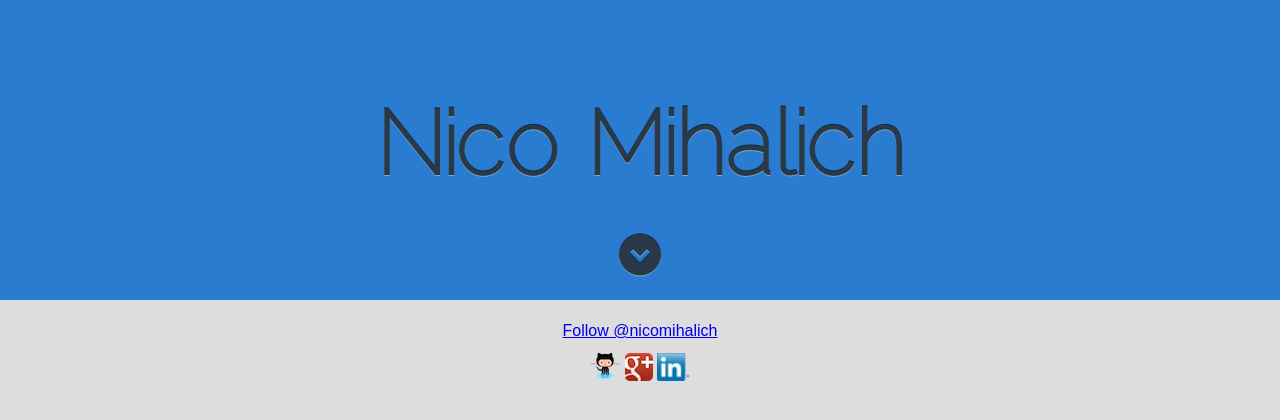
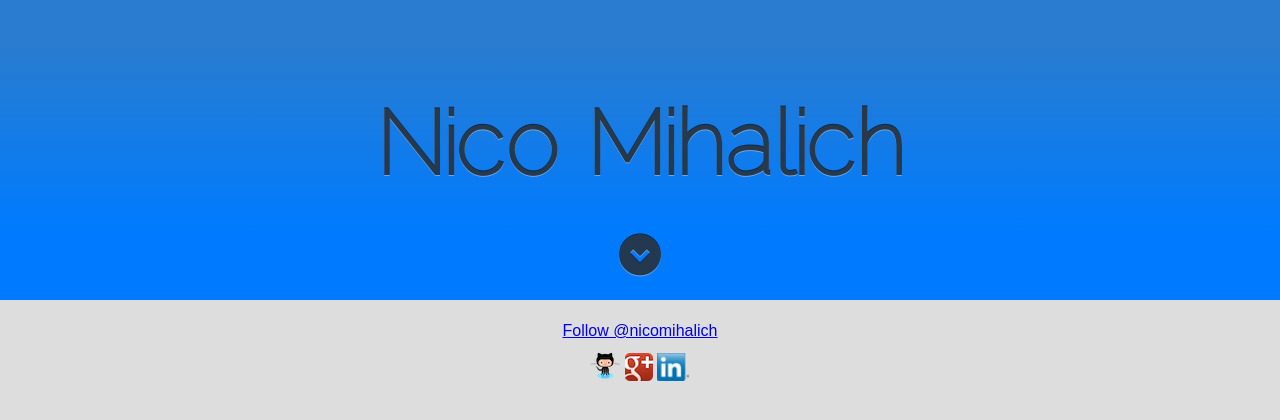
Before and after one commit to nicomihalich/website, a PHP site: page / in a window 1280 px wide. Shown: the top 420 px of the page. Run offline with PHP 8.4, Linux system fonts and the light colour scheme; some libraries are stand-ins or nearby versions.

Commit message:
gradient and updated info

```diff
--- a/css/main.css
+++ b/css/main.css
@@ -467,7 +467,19 @@ body {
 }
 
 header {
-  background: #297ccf;
+  background-image: linear-gradient(bottom, rgb(0,123,255) 23%, rgb(41,124,207) 77%);
+background-image: -o-linear-gradient(bottom, rgb(0,123,255) 23%, rgb(41,124,207) 77%);
+background-image: -moz-linear-gradient(bottom, rgb(0,123,255) 23%, rgb(41,124,207) 77%);
+background-image: -webkit-linear-gradient(bottom, rgb(0,123,255) 23%, rgb(41,124,207) 77%);
+background-image: -ms-linear-gradient(bottom, rgb(0,123,255) 23%, rgb(41,124,207) 77%);
+
+background-image: -webkit-gradient(
+  linear,
+  left bottom,
+  left top,
+  color-stop(0.23, rgb(0,123,255)),
+  color-stop(0.85, rgb(41,124,207))
+);
   width: auto;
   height: 300px;
   position: relative;
--- a/index.html
+++ b/index.html
@@ -41,9 +41,9 @@
     <section id="drawer">
         <ul>
             <li>... studies computer science at the University of Pennsylvania.</li>
-            <li>... interned at <a href="http://brothersport.com" target="_blank">Brothersport Games</a>.</li>
+            <li>... currently interns at <a href="http://adstage.io" target="_blank">Adstage</a>.</li>
             <li>... has a <a href="MihalichResume.pdf" target="_blank">resume</a>.</li>
-            <li>... likes food, rowing, bikes, and <a href="http://www.youtube.com/watch?v=Ldq1afiKQb8" target="_blank">Dota 2</a>.</li>
+            <li>... likes food, <a href="http://www.pennathletics.com/ViewArticle.dbml?SPSID=10647&SPID=613&DB_LANG=C&DB_OEM_ID=1700&ATCLID=204873080&Q_SEASON=2012" target="_blank">rowing</a>, <a href="http://instagram.com/p/NFHzYQmFEP/" target="_blank">bikes</a>, and <a href="http://www.youtube.com/watch?v=0M7IINwTFVw" target="_blank">OOT Speedruns</a>.</li>
             <li>... <div id="symbol">N</div>s to get emails at nico (at) nicomihalich.com</li>
         </ul>
     </section>
```
